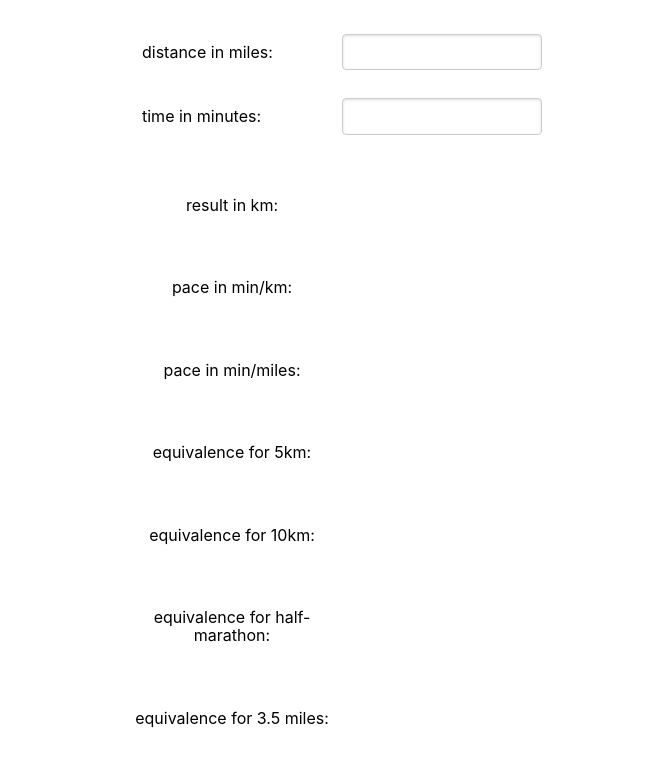
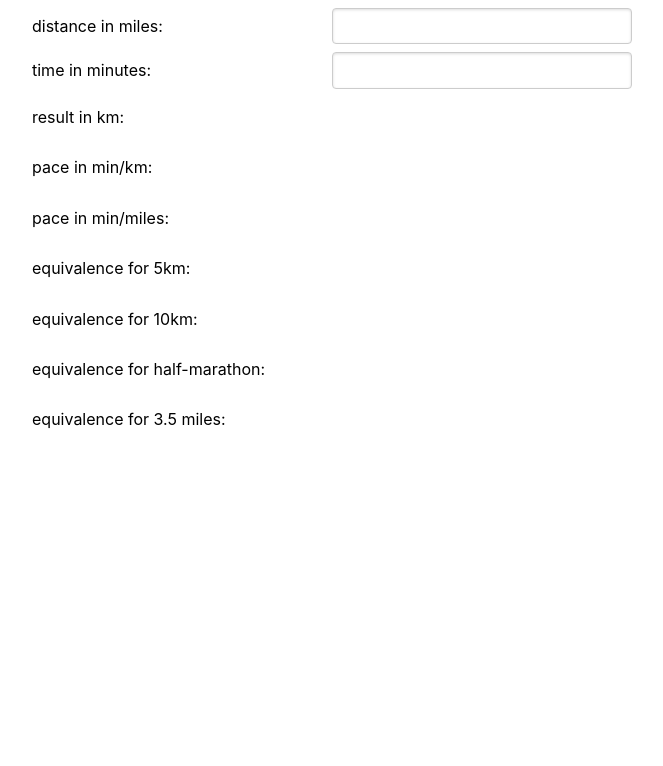
Before and after one commit to vhetet/run-distance-converter, a React (Create React App) app: page / in a window 1280 px wide. Shown: the top 766 px of the page, without its empty margins (308-971 px from the left). Built offline with nearby package versions, Linux system fonts and the light colour scheme; the HTML template or start-up script is replaced by a standard one.

Commit message:
udpating the form

```diff
--- a/src/App.css
+++ b/src/App.css
@@ -35,20 +35,17 @@
   }
 }
 
-p, form {
-  padding: 1em;
-}
+
 
 form label {
   width: 100%;
-  padding: 10px;
   display: flex;
   justify-content: center;
   align-items: center;
 }
 
 .result {
-  width: 400px;
+  width: 600px;
   display: flex;
   justify-content: center;
   flex-direction: column;
@@ -56,7 +53,7 @@ form label {
 }
 
 .pure-form label * {
-  width: 200px;
+  width: 300px;
 }
 
 .result p {
@@ -66,7 +63,8 @@ form label {
 
 .result p span {
   justify-content: space-between;
-  width: 200px;
+  width: 300px;
+  text-align: left;
 }
 
 #root div {
--- a/src/App.js
+++ b/src/App.js
@@ -35,7 +35,7 @@ class App extends Component {
           <input type="text" value={this.state.time} onChange={this.handleTimeChange} />
           </label>
         </form>
-        <div className="result">
+        <div className="result pure-form">
           <p>
             <span>result in km: </span>
             <span>{this.state.result}</span>
```
